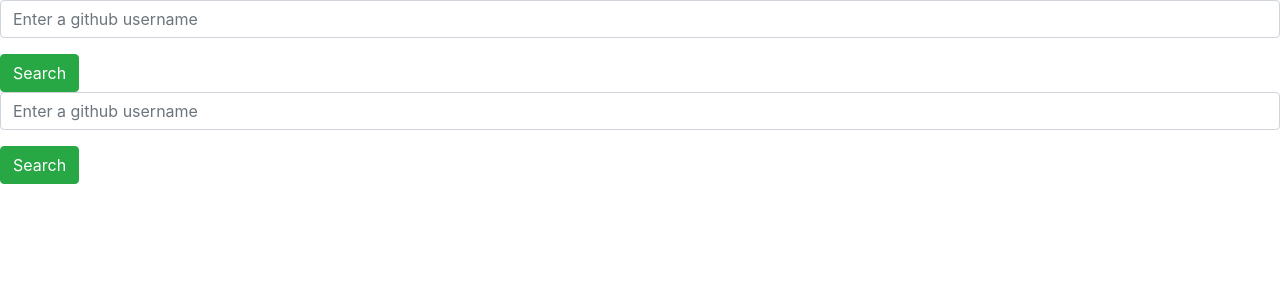
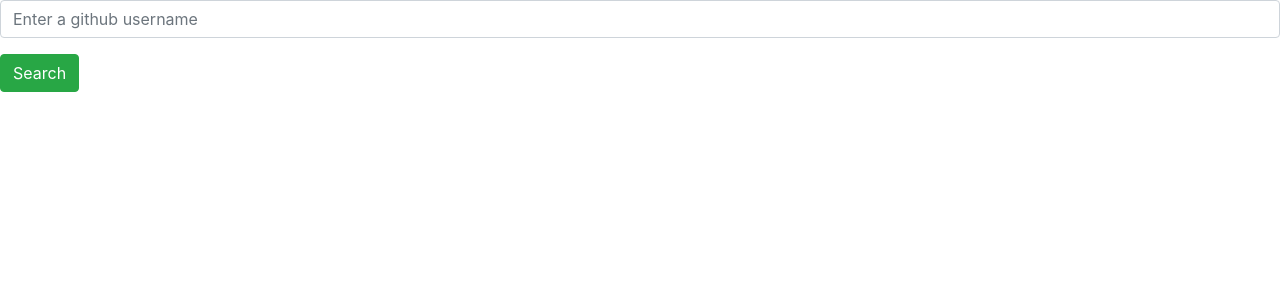
Before and after one commit to Derrick-Nyongesa/GithubSearch, an Angular app: page /users in a window 1280 px wide. Before the commit this address led to /. Shown: the top 300 px of the page. Built offline with nearby package versions, Linux system fonts and the light colour scheme.

Commit message:
added routing structure that links a GitHub username to the users GitHub repositories.

```diff
--- a/src/app/app-routing.module.ts
+++ b/src/app/app-routing.module.ts
@@ -1,7 +1,12 @@
 import { NgModule } from '@angular/core';
 import { RouterModule, Routes } from '@angular/router';
+import { UsersComponent } from './users/users.component';
+import { RepositoriesComponent } from './repositories/repositories.component';
 
-const routes: Routes = [];
+const routes: Routes = [
+  { path: 'users', component: UsersComponent},
+  { path: 'repositories', component: RepositoriesComponent}
+];
 
 @NgModule({
   imports: [RouterModule.forRoot(routes)],
--- a/src/app/app.component.html
+++ b/src/app/app.component.html
@@ -1,3 +1,3 @@
-<app-users></app-users>
-<app-repositories></app-repositories>
+<!--<app-users></app-users>
+<app-repositories></app-repositories>-->
 <router-outlet></router-outlet>
```
